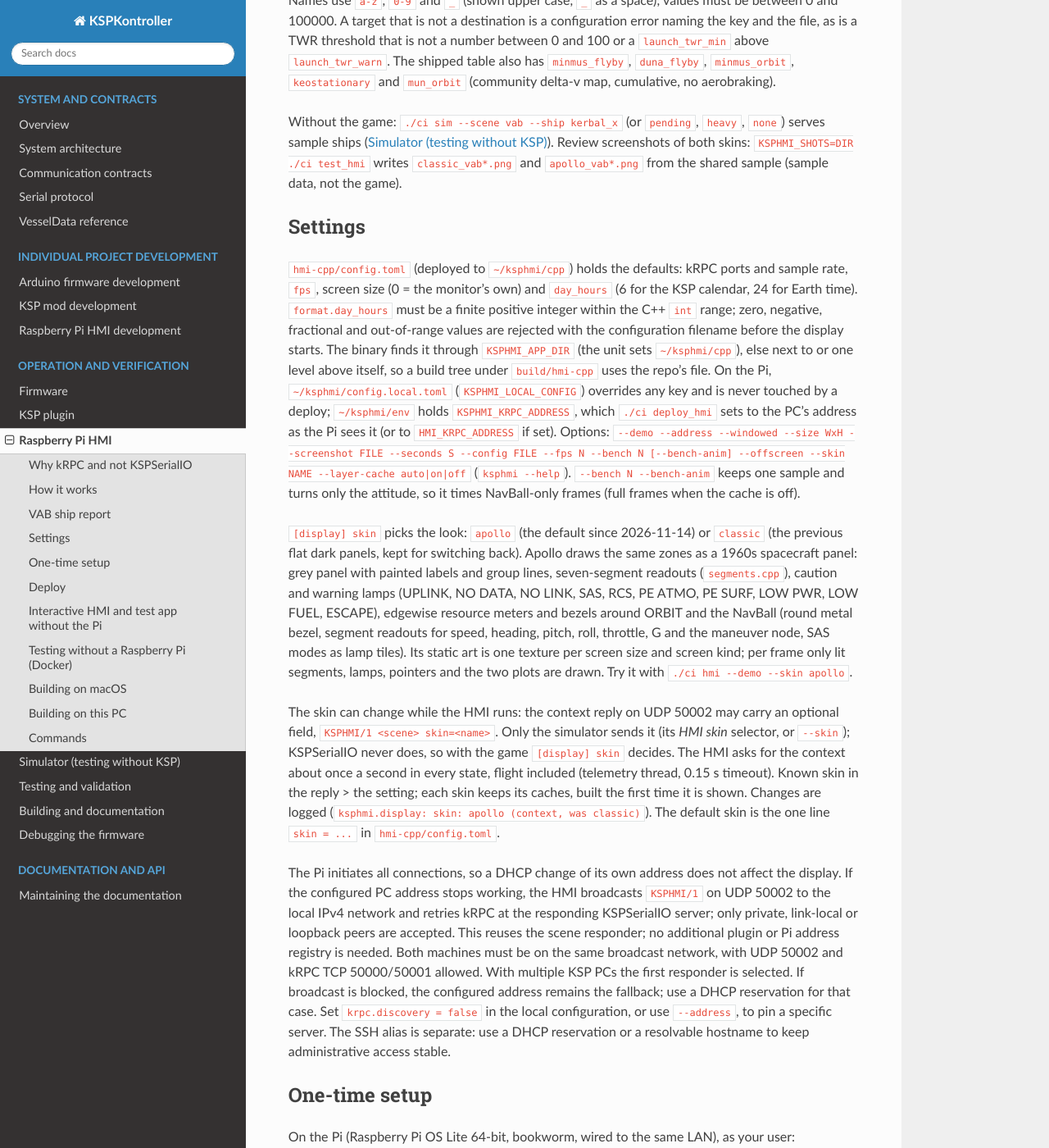
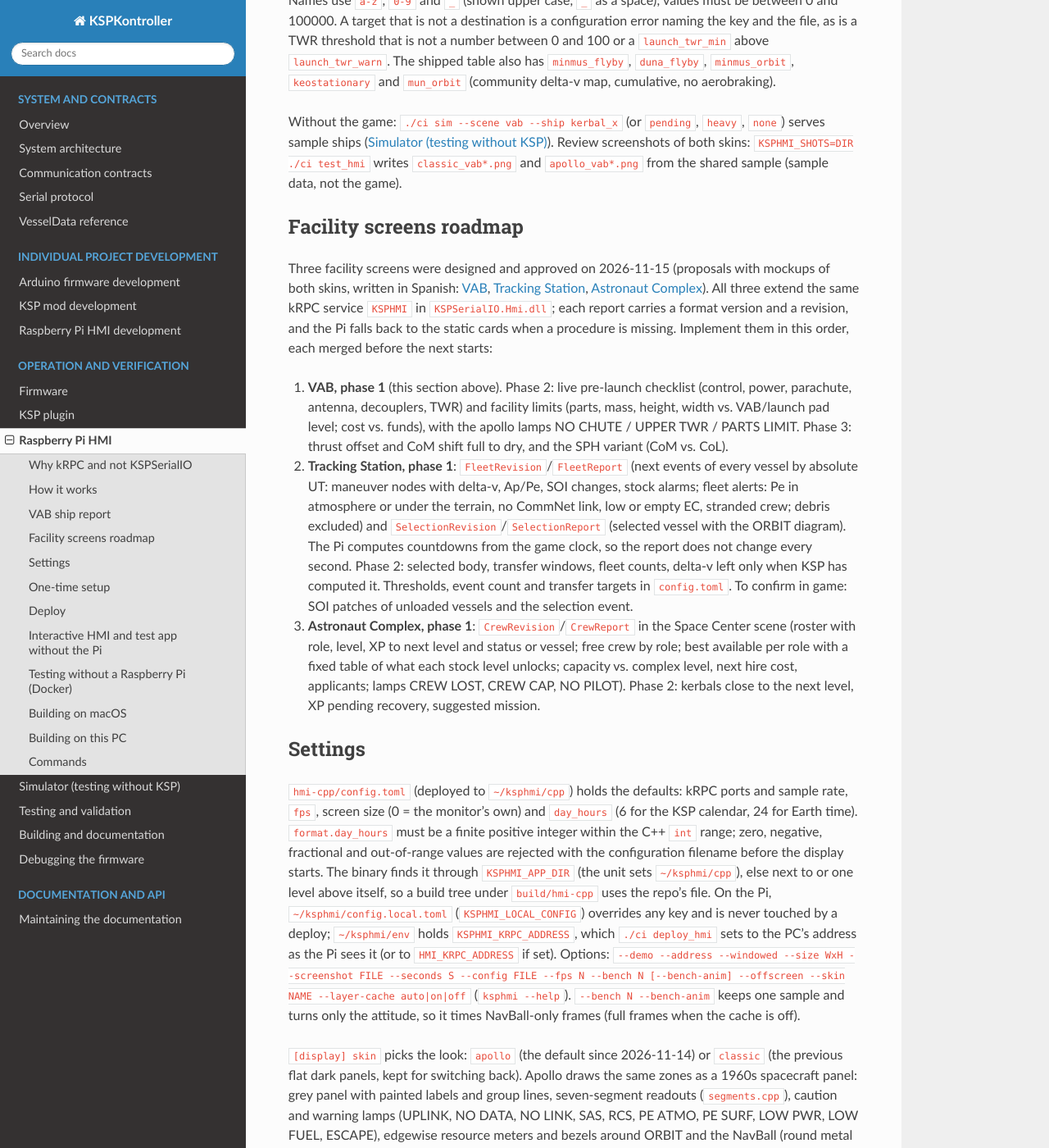
Before and after one commit to AlaNLrdE/KSPKontroller, a Sphinx documentation site: the page built from docs/hmi.rst, in a window 1280 px wide and 1400 px high, scrolled down 6092 px. Shown: the whole window at 82% size. Built offline with Sphinx 7.4.7 and the Read the Docs theme 3.1.0, drawn with Linux system fonts in a browser that asks for light colours.

Commit message:
docs: facility screens roadmap and session lessons
Record the three approved facility screens (VAB, Tracking Station,
Astronaut Complex) and their implementation order in docs/hmi.rst, and
add the lessons from this session to CLAUDE.md (PowerShell commands for
the user, building/deploying a branch from its worktree, reaching the
ksp-workbench session only through the user, VM shell limits, stale log
checks in ./ci verify after a deploy).

Handoff (2026-11-15):
- Done on this branch: VAB phase 1 (plugin KSPSerialIO.Hmi.dll, HMI in
  both skins, kspsim, docs). Built on Windows with 0 warnings,
  ./ci test_sim passes (40 tests), plugin deployed to wk-rea
  (verify: installed == built, ship report installed).
- Pending: ./ci deploy_hmi from this worktree (the Pi still runs main),
  a KSP session in the VAB comparing the Pi with KSP's delta-v app
  (per-stage dv/TWR and the inferred body/situation), save_log + verify,
  telling ksp-workbench about the deploy, then merging into main with
  the user's OK.
- Next: Tracking Station phase 1 agent after the merge, then Astronaut
  Complex phase 1.

Co-Authored-By: Claude Opus 5.5 <noreply@anthropic.com>
Claude-Session: https://claude.ai/code/session_01RRrff1a9MBnYfvmyR6YFTj

```diff
--- a/docs/hmi.rst
+++ b/docs/hmi.rst
@@ -242,6 +242,32 @@ map, cumulative, no aerobraking).
 Without the game: ``./ci sim --scene vab --ship kerbal_x`` (or ``pending``, ``heavy``, ``none``) serves sample ships
 (:doc:`simulator`). Review screenshots of both skins: ``KSPHMI_SHOTS=DIR ./ci test_hmi`` writes
 ``classic_vab*.png`` and ``apollo_vab*.png`` from the shared sample (sample data, not the game).
+
+Facility screens roadmap
+------------------------
+
+Three facility screens were designed and approved on 2026-11-15 (proposals with mockups of both skins, written
+in Spanish: `VAB <https://claude.ai/artifact/5FMkLW25dQJmWzRf6r291g>`_, `Tracking Station
+<https://claude.ai/artifact/8KnQXpYxJKR2x4R8dCPerd>`_, `Astronaut Complex
+<https://claude.ai/artifact/BMZVd6PmfMXHEiUBtaFhsv>`_). All three extend the same kRPC service ``KSPHMI`` in
+``KSPSerialIO.Hmi.dll``; each report carries a format version and a revision, and the Pi falls back to the static
+cards when a procedure is missing. Implement them in this order, each merged before the next starts:
+
+#. **VAB, phase 1** (this section above). Phase 2: live pre-launch checklist (control, power, parachute, antenna,
+   decouplers, TWR) and facility limits (parts, mass, height, width vs. VAB/launch pad level; cost vs. funds),
+   with the apollo lamps NO CHUTE / UPPER TWR / PARTS LIMIT. Phase 3: thrust offset and CoM shift full to dry,
+   and the SPH variant (CoM vs. CoL).
+#. **Tracking Station, phase 1**: ``FleetRevision``/``FleetReport`` (next events of every vessel by absolute UT:
+   maneuver nodes with delta-v, Ap/Pe, SOI changes, stock alarms; fleet alerts: Pe in atmosphere or under the
+   terrain, no CommNet link, low or empty EC, stranded crew; debris excluded) and
+   ``SelectionRevision``/``SelectionReport`` (selected vessel with the ORBIT diagram). The Pi computes
+   countdowns from the game clock, so the report does not change every second. Phase 2: selected body, transfer
+   windows, fleet counts, delta-v left only when KSP has computed it. Thresholds, event count and transfer
+   targets in ``config.toml``. To confirm in game: SOI patches of unloaded vessels and the selection event.
+#. **Astronaut Complex, phase 1**: ``CrewRevision``/``CrewReport`` in the Space Center scene (roster with role,
+   level, XP to next level and status or vessel; free crew by role; best available per role with a fixed table of
+   what each stock level unlocks; capacity vs. complex level, next hire cost, applicants; lamps CREW LOST,
+   CREW CAP, NO PILOT). Phase 2: kerbals close to the next level, XP pending recovery, suggested mission.
 
 Settings
 --------
```
Also changed, not shown: CLAUDE.md (+14 -0 lines).
